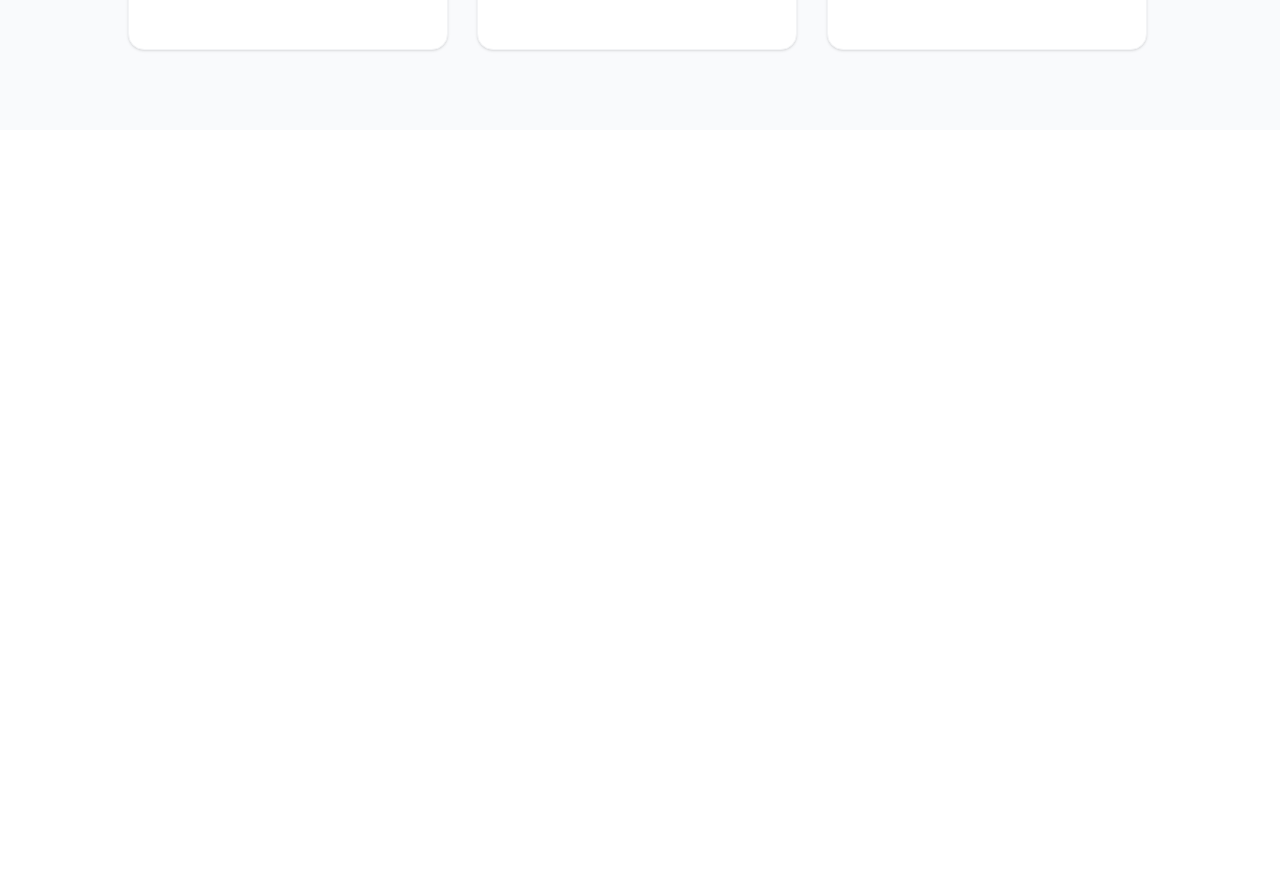
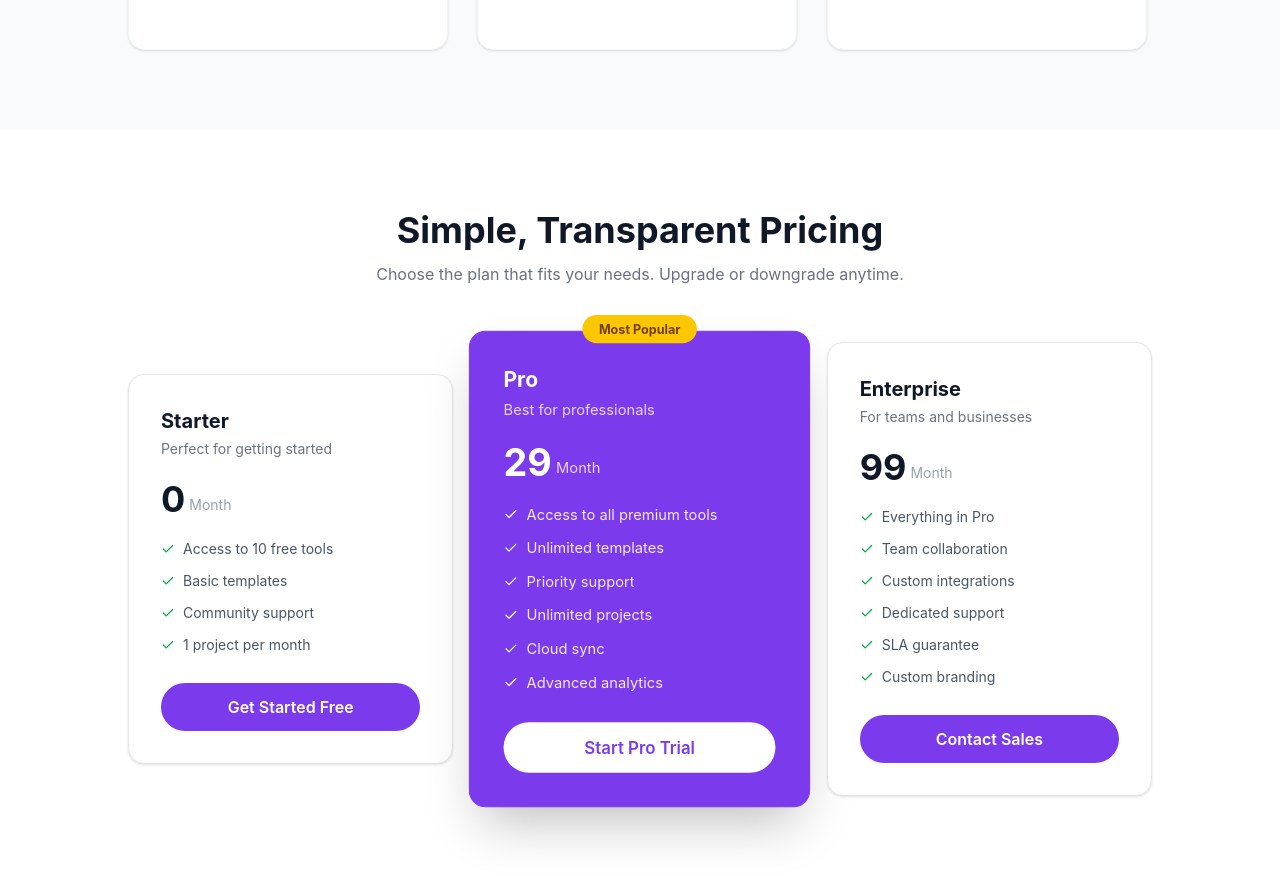
Before and after one commit to golamrabbi73/DigiTools-Platform, a React (Vite) app: page / in a window 1280 px wide. Shown: the part 3460-4336 px from the top of the page. Before the commit the page ends 3590 px from the top, so only its background shows below. Built offline with nearby package versions, Linux system fonts and the light colour scheme.

Commit message:
added pricing section according to figma design

```diff
--- a/src/App.jsx
+++ b/src/App.jsx
@@ -6,6 +6,7 @@ import Stats from './components/Stats';
 import useCart from './hooks/useCart';
 import './index.css'
 import Steps from './components/Steps';
+import Pricing from './components/Pricing';
 function App() {
   const {cart, handleAddToCart, handleRemove, handleCheckout} = useCart();
 
@@ -22,6 +23,7 @@ function App() {
         onCheckout={handleCheckout}
       />
       <Steps />
+      <Pricing />
     </>
   );
 }
--- /dev/null
+++ b/src/components/Pricing.jsx
@@ -0,0 +1,144 @@
+import React from 'react'
+import { FiCheck } from 'react-icons/fi';
+
+const plans = [
+  {
+    name: "Starter",
+    subtitle: "Perfect for getting started",
+    price: 0,
+    period: "Month",
+    features: [
+      "Access to 10 free tools",
+      "Basic templates",
+      "Community support",
+      "1 project per month",
+    ],
+    buttonText: "Get Started Free",
+    popular: false,
+  },
+  {
+    name: "Pro",
+    subtitle: "Best for professionals",
+    price: 29,
+    period: "Month",
+    features: [
+      "Access to all premium tools",
+      "Unlimited templates",
+      "Priority support",
+      "Unlimited projects",
+      "Cloud sync",
+      "Advanced analytics",
+    ],
+    buttonText: "Start Pro Trial",
+    popular: true,
+  },
+  {
+    name: "Enterprise",
+    subtitle: "For teams and businesses",
+    price: 99,
+    period: "Month",
+    features: [
+      "Everything in Pro",
+      "Team collaboration",
+      "Custom integrations",
+      "Dedicated support",
+      "SLA guarantee",
+      "Custom branding",
+    ],
+    buttonText: "Contact Sales",
+    popular: false,
+  },
+];
+
+const Pricing = () => {
+  return (
+    <section className='py-20 px-4'>
+        <div className='max-w-5xl mx-auto'>
+
+            {/* header */}
+            <div className='text-center mb-14'>
+                <h2 className='text-3xl md:text-4xl font-bold text-gray-900'>
+                    Simple, Transparent Pricing
+                </h2>
+                <p className='text-gray-500 mt-3'>
+                    Choose the plan that fits your needs. Upgrade or downgrade anytime.
+                </p>
+            </div>
+
+            {/* pricing cards */}
+            <div className='grid grid-cols-1 md:grid-cols-3 gap-6 items-center'>
+                {plans.map((plan) => (
+                    <div
+                        key={plan.name}
+                        className={`relative rounded-2xl p-8 flex flex-col gap-5 border ${
+                        plan.popular
+                            ? "text-white shadow-2xl scale-105"
+                            : "bg-white border-gray-200 shadow-sm"
+                        }`}
+                        style={plan.popular ? { backgroundColor: "#7c3aed", borderColor: "#7c3aed" } : {}}
+                    >
+
+                        {/* popular badge */}
+                        {plan.popular && (
+                            <div className='absolute -top-4 left-1/2 -translate-x-1/2'>
+                                <span className='bg-yellow-400 text-yellow-900 text-xs font-bold px-4 py-1.5 rounded-full'>
+                                    Most Popular
+                                </span>
+                            </div>
+                        )}
+
+                        {/* plan name */}
+                        <div>
+                            <h3 className={`text-xl font-bold ${plan.popular ? "text-white" : "text-gray-900"}`}>
+                                {plan.name}
+                            </h3>
+                            <p className={`text-sm mt-1 ${plan.popular ? "text-purple-200" : "text-gray-500"}`}>
+                                {plan.subtitle}
+                            </p>
+                        </div>
+
+                        {/* price */}
+                        <div className='flex items-end gap-1'>
+                            <span className={`text-4xl font-bold ${plan.popular ? "text-white" : "text-gray-900"}`}>
+                                {plan.price}
+                            </span>
+                            <span className={`text-sm mb-1 ${plan.popular ? "text-purple-200" : "text-gray-400"}`}>
+                                {plan.period}
+                            </span>
+                        </div>
+
+                        {/* features */}
+                        <ul className='flex flex-col gap-3'>
+                            {plan.features.map((feature, index) => (
+                                <li
+                                    key={index}
+                                    className='flex items-center gap-2 text-sm'
+                                >
+                                    <FiCheck className={`shrink-0 ${plan.popular ? "text-white" : "text-green-600"}`} />
+                                    <span className={plan.popular ? "text-purple-100" : "text-gray-600"}>
+                                        {feature}
+                                    </span>
+                                </li>
+                            ))}
+                        </ul>
+
+                        {/* button */}
+                        <button
+                            className={`w-full py-3 rounded-full font-semibold transition-all hover:opacity-90 mt-2 ${
+                            plan.popular
+                                ? "bg-white text-[#7c3aed]"
+                                : "text-white"
+                            }`}
+                            style={!plan.popular ? { backgroundColor: "#7c3aed" } : {}}
+                        >
+                            {plan.buttonText}
+                        </button>
+                    </div>
+                ))}
+            </div>
+        </div>
+    </section>
+  )
+}
+
+export default Pricing
```
